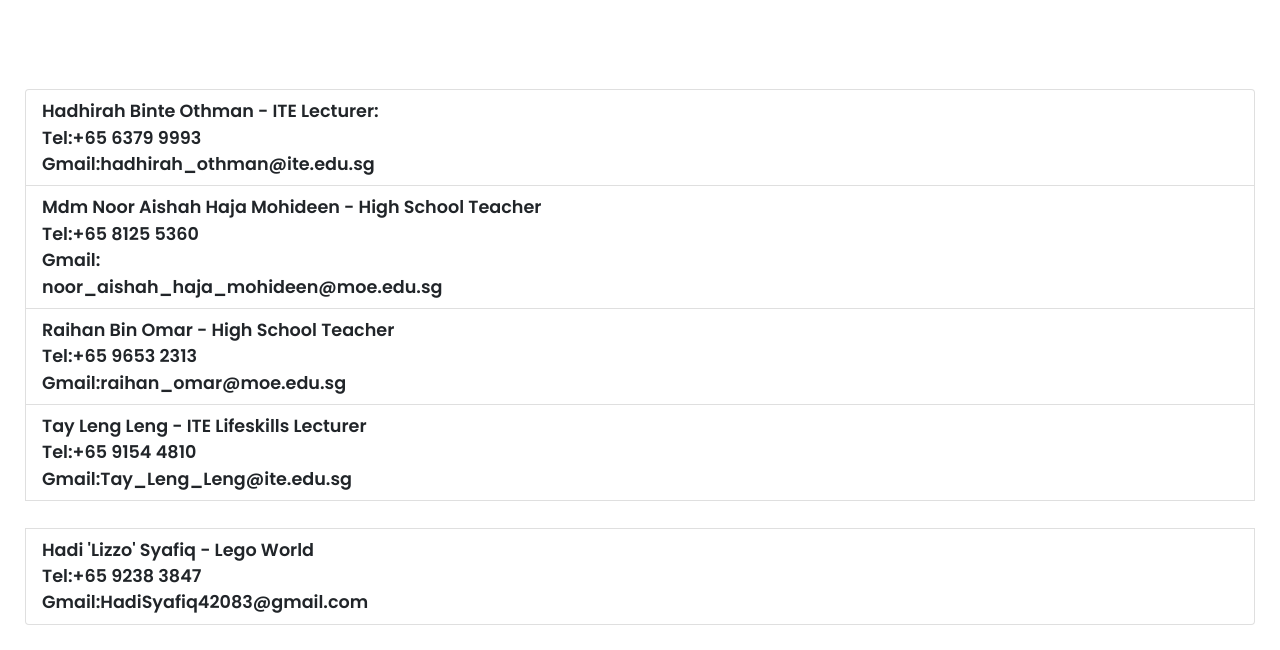
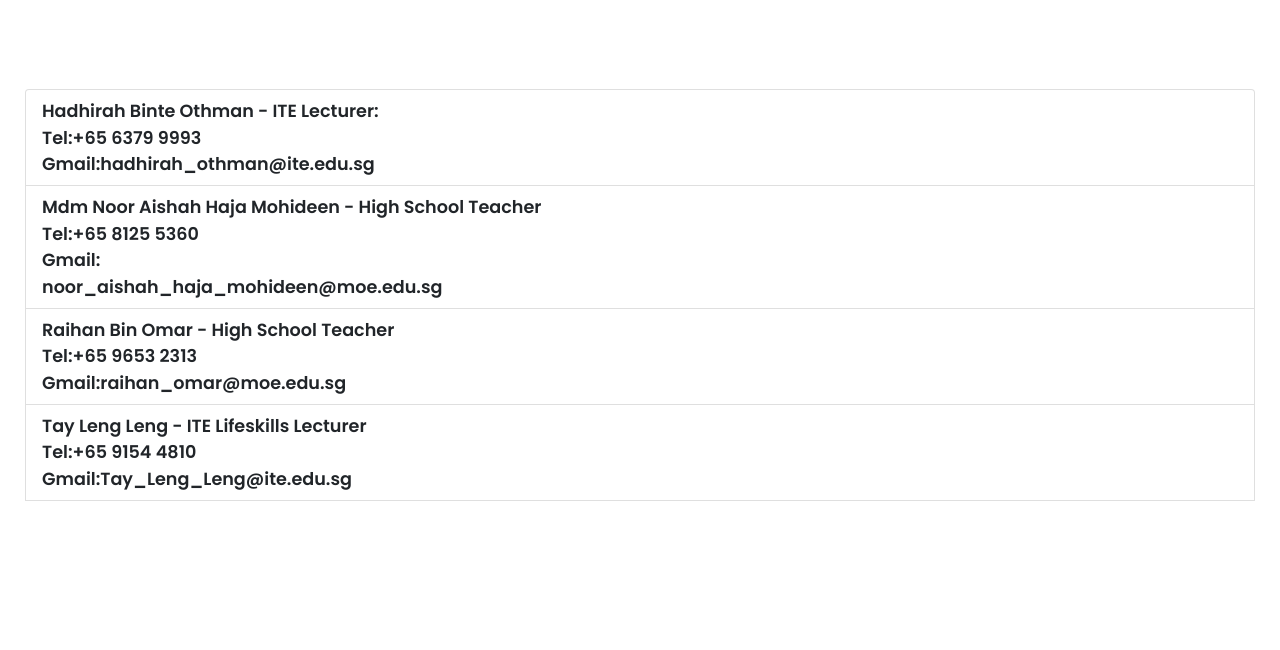
Before and after one commit to Bilal-Firfire/myPortfolio, a plain HTML site: page testimonial.html in a window 1280 px wide. Shown: the part 232-882 px from the top of the page. After the commit the page ends 800 px from the top, so only its background shows below. Drawn offline with nearby package versions, Linux system fonts and the light colour scheme.

Commit message:
Update testimonial.html

```diff
--- a/testimonial.html
+++ b/testimonial.html
@@ -58,9 +58,7 @@
         <li class="list-group-item">Tay Leng Leng - ITE Lifeskills Lecturer<br>
         Tel:+65 9154 4810<br>
         Gmail:Tay_Leng_Leng@ite.edu.sg</li><br>
-         <li class="list-group-item">Hadi 'Lizzo' Syafiq - Lego World<br>
-        Tel:+65 9238 3847<br>
-        Gmail:HadiSyafiq42083@gmail.com</li>
+
 
     </ul>
 </div>
```
